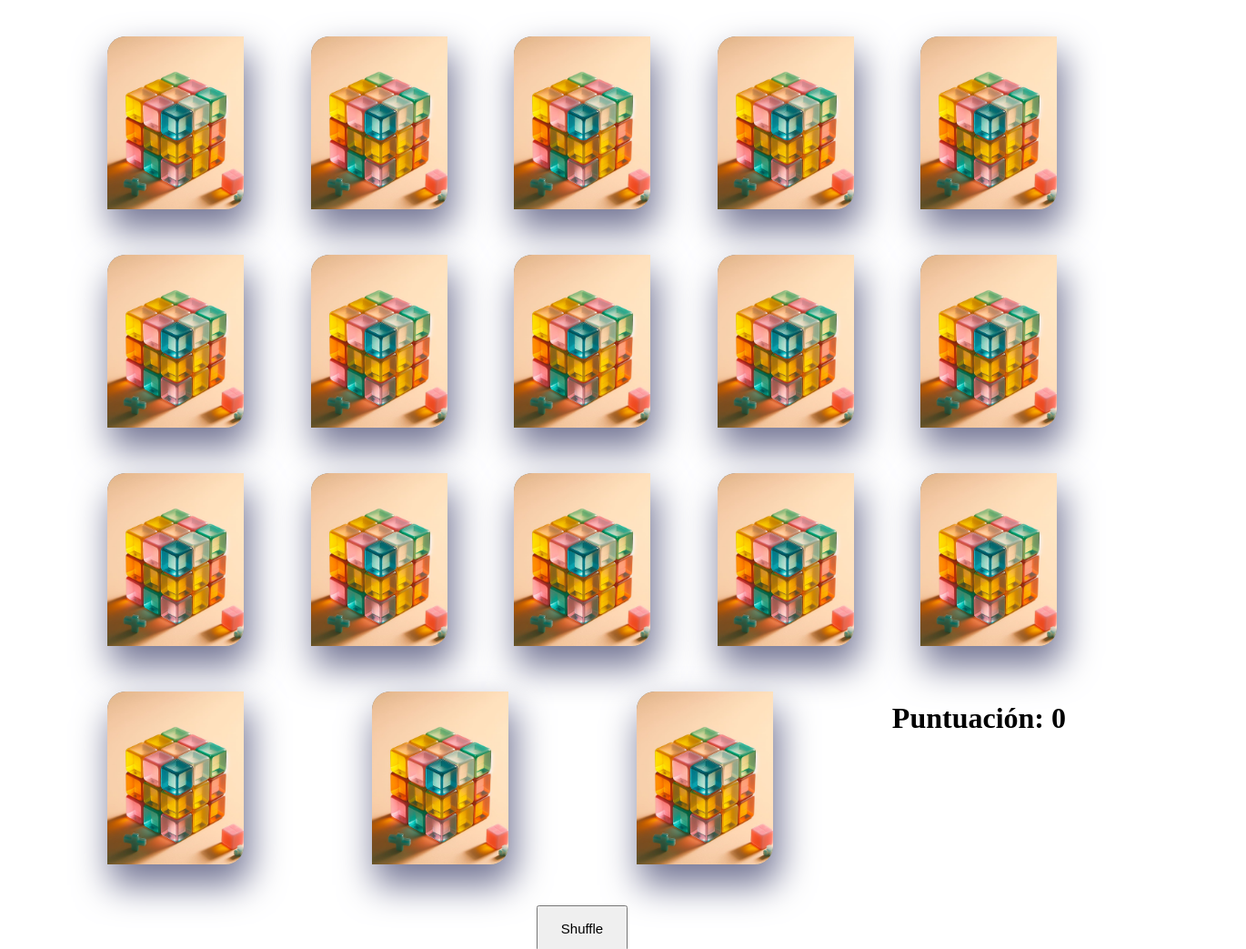
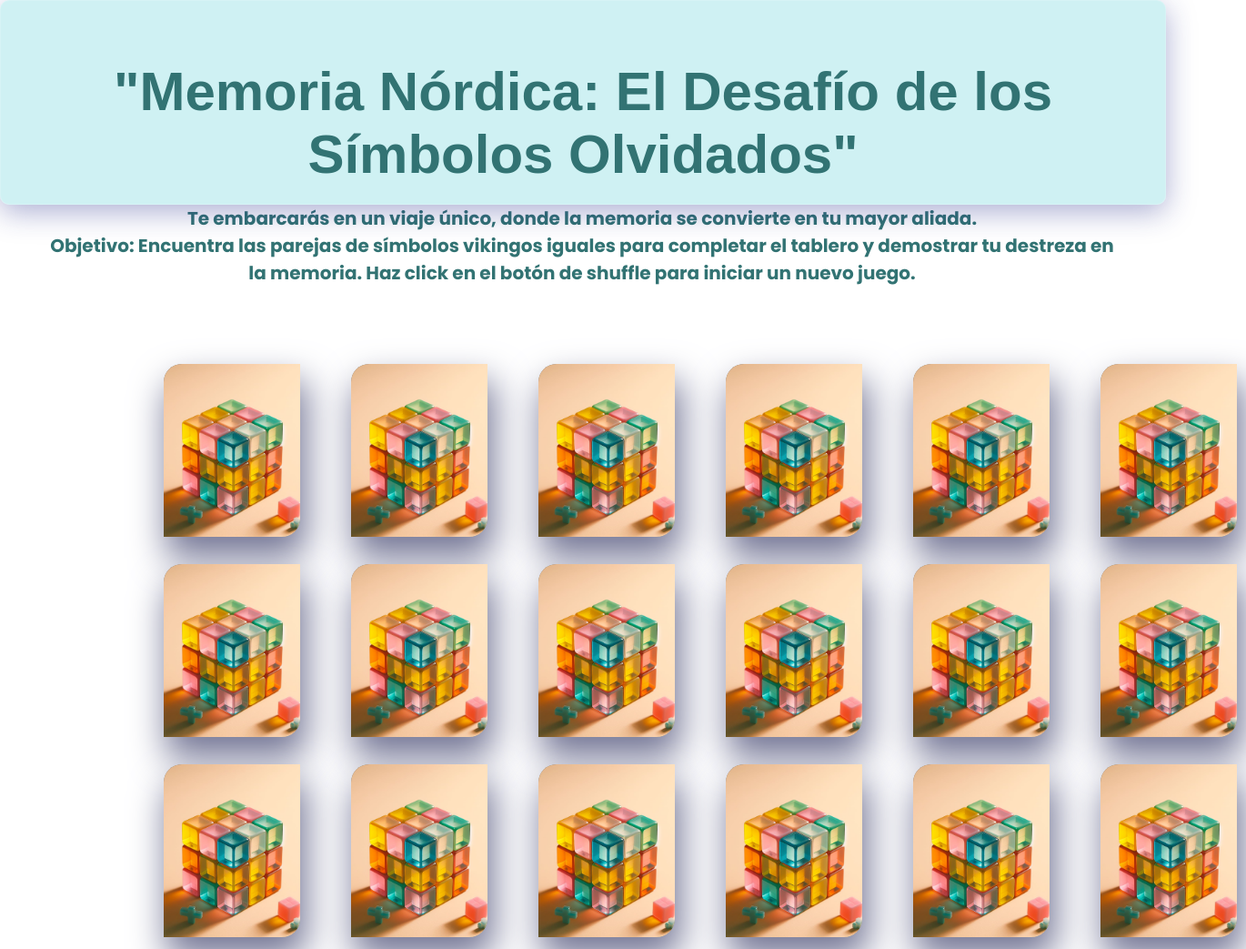
Before and after one commit to tamaracontreras/DEV012-memory-match, a website with bundled scripts: page src/index.html in a window 1280 px wide. Shown: the top 1043 px of the page at 91% size, 1370 px wide, since content can reach past the window. Built offline with nearby package versions, Linux system fonts and the light colour scheme; a web font is replaced by a local one.

Commit message:
juego con puntaje

```diff
--- a/src/components/App.js
+++ b/src/components/App.js
@@ -18,28 +18,35 @@ import { mostrarCarta, shuffleArray, ocultarCarta} from "../main.js";
 //   .catch(console.error);
 
 export const App = () => {
+
   let cartaGuardada = "";
   let cartaGuardadaDos = "";
   let objetoGuardado = "";
   let objetoGuardadoDos = "";
   let puntos = 0;
-  alert('Haz click para empezar a Jugar!');
-
-  const contenedor_principal = document.createElement("div");
-
-  contenedor_principal.classList.add("contenedor");
-
+  //contenedor para la puntuacion
+  const contNuevoH1 = document.createElement('div');
+  contNuevoH1.classList.add('contenedorPuntuacion');
+  // elemento h1 que indica la puntuacion
   const nuevoH1 = document.createElement("h1");
   nuevoH1.classList.add('puntuacion');
   nuevoH1.textContent = "Puntuación: " + puntos;
-
-
   const contenedorboton = document.createElement("div");
   contenedorboton.classList.add("contenedor_boton");
 
   const boton = document.createElement("button");
   boton.classList.add("revolver");
   boton.textContent = "Shuffle";
+
+  const contenedor_principal = document.createElement("div");
+
+  contenedor_principal.classList.add("contenedor");
+
+
+
+  //contador de puntos
+
+
   boton.addEventListener("click", barajarYCrearCartas);
 
   function barajarYCrearCartas() {
@@ -80,8 +87,11 @@ export const App = () => {
       imgElement.setAttribute("alt", Vikingos.copia[i].id);
       imgElement.setAttribute("id", "imagen");
 
+
       contenedor_principal.appendChild(cardContainer);
-      contenedor_principal.appendChild(nuevoH1);
+
+      contenedor_principal.appendChild(contNuevoH1);
+       contNuevoH1.appendChild(nuevoH1);
 
       cardContainer.appendChild(imgContainerDiv);
       imgContainerDiv.appendChild(imgElement);
--- a/src/index.html
+++ b/src/index.html
@@ -5,9 +5,34 @@
     <meta name="viewport" content="width=device-width, initial-scale=1.0">
     <title>Memory Match</title>
     <link rel="stylesheet" href="style.css" />
+    <link rel="preconnect" href="https://fonts.googleapis.com">
+    <link rel="preconnect" href="https://fonts.gstatic.com" crossorigin>
+    <link href="https://fonts.googleapis.com/css2?family=Protest+Revolution&display=swap" rel="stylesheet">
+    <link rel="preconnect" href="https://fonts.googleapis.com">
+    <link rel="preconnect" href="https://fonts.gstatic.com" crossorigin>
+    <link href="https://fonts.googleapis.com/css2?family=Poppins:ital,wght@0,100;0,200;0,300;0,400;0,500;0,600;0,700;0,800;0,900;1,100;1,200;1,300;1,400;1,500;1,600;1,700;1,800;1,900&display=swap" rel="stylesheet">
   </head>
   <body>
+    <header>
+      <div class="contenido">
+      <h1>
+        "Memoria Nórdica: El Desafío de los Símbolos Olvidados"</h1>
+      </div>
+    </header>
+    <section>
+      <div class="instrucciones">
+        <h3>
+
+          Te embarcarás en un viaje único, donde la memoria se convierte en tu mayor aliada.  <br>
+          Objetivo:
+Encuentra las parejas de símbolos vikingos iguales para completar el tablero y demostrar tu destreza en la memoria.
+Haz click en el botón de shuffle para iniciar un nuevo juego.
+          </h3>
+        </div>
+
+      </section>
     <div id="root"></div>
+
     <script src="main.js" type="module"></script>
   </body>
 </html>
--- a/src/style.css
+++ b/src/style.css
@@ -1,27 +1,78 @@
-#root{
-   margin-top: 30px;
+* {
+  margin: 0px;
+  padding: 0px;
 }
 
-.contenedor{
+header {
+  width: 100%;
+
+  background: rgba(136, 219, 226, 0.4);
+  box-shadow: 0 8px 32px 0 rgba(31, 38, 135, 0.37);
+  backdrop-filter: blur(1px);
+  -webkit-backdrop-filter: blur(1px);
+  border-radius: 10px;
+  border: 1px solid rgba(255, 255, 255, 0.18);
+  position: absolute;
+  top: 0;
   display: flex;
-flex-direction: row ;
+  justify-content: row;
+  align-items: center;
+  gap: 30px;
+  display: inline-block;
+}
+
+.contenido {
+  padding: 20px;
+  font-size: 30px;
+  margin-top: 20px;
+  font-family: "Protest Revolution", sans-serif;
+}
+.instrucciones {
+  display: block;
+  margin-top: 150px;
+  height: 140px;
+  font-family: "Poppins", sans-serif;
+  font-weight: 200;
+  font-style: normal;
+  padding: 50px;
+
+}
+
+h1,
+h3 {
+  color: rgb(50, 115, 115);
+
+  text-align: center;
+  margin-top: 25px;
+}
+h3 {
+  font-size: 20px;
+}
+#root {
+  margin-top: 0px;
+}
+
+.contenedor {
+  display: flex;
+  flex-direction: row;
   justify-content: space-between;
   flex-wrap: wrap;
-gap: 30px;
-margin-left: 100px;
+  gap: 10px;
+  margin-left: 170px;
   margin-right: 100px;
+  align-items: center;
+  width: 1200px;
 }
 
-.card-container{
+.card-container {
   width: 150px;
   height: 190px;
   background-color: gray;
   margin: 10px;
   border-radius: 20px 0px 20px 0px;
--webkit-box-shadow: 5px 21px 39px 2px rgba(117,119,150,1);
--moz-box-shadow: 5px 21px 39px 2px rgba(117,119,150,1);
-box-shadow: 5px 21px 39px 2px rgba(117,119,150,1);
-
+  -webkit-box-shadow: 5px 21px 39px 2px rgba(117, 119, 150, 1);
+  -moz-box-shadow: 5px 21px 39px 2px rgba(117, 119, 150, 1);
+  box-shadow: 5px 21px 39px 2px rgba(117, 119, 150, 1);
 }
 
 .img-container {
@@ -38,12 +89,12 @@ height: 190px;
   border-radius: 20px 0px 20px 0px;
 }
 
-.dorso-container{
+.dorso-container {
   width: 150px;
   height: 190px;
 }
 
-.imagenDorso{
+.imagenDorso {
   display: block;
   object-fit: cover;
   padding: 0px;
@@ -52,15 +103,20 @@ height: 190px;
   border-radius: 20px 0px 20px 0px;
 }
 
-.contenedor_boton{
+.contenedor_boton {
   display: flex;
   padding: 5px;
   justify-content: center;
   width: 100%;
   margin-top: 0px;
 }
-.revolver{
+.revolver {
   height: 50px;
   width: 100px;
   font-size: 15px;
 }
+.contenedorPuntuacion {
+  display: flex;
+  justify-content: center;
+
+}
```
Lines whose indentation alone changed are shown as unchanged.
